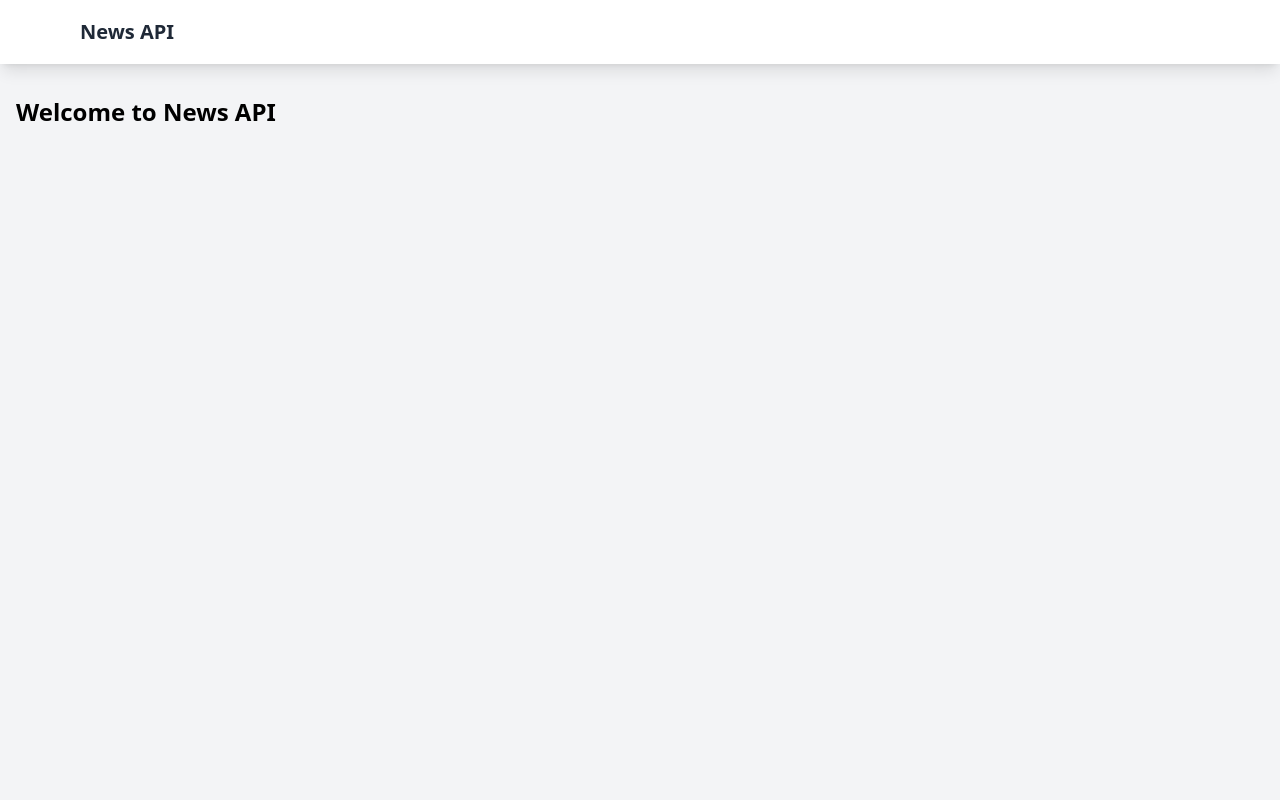
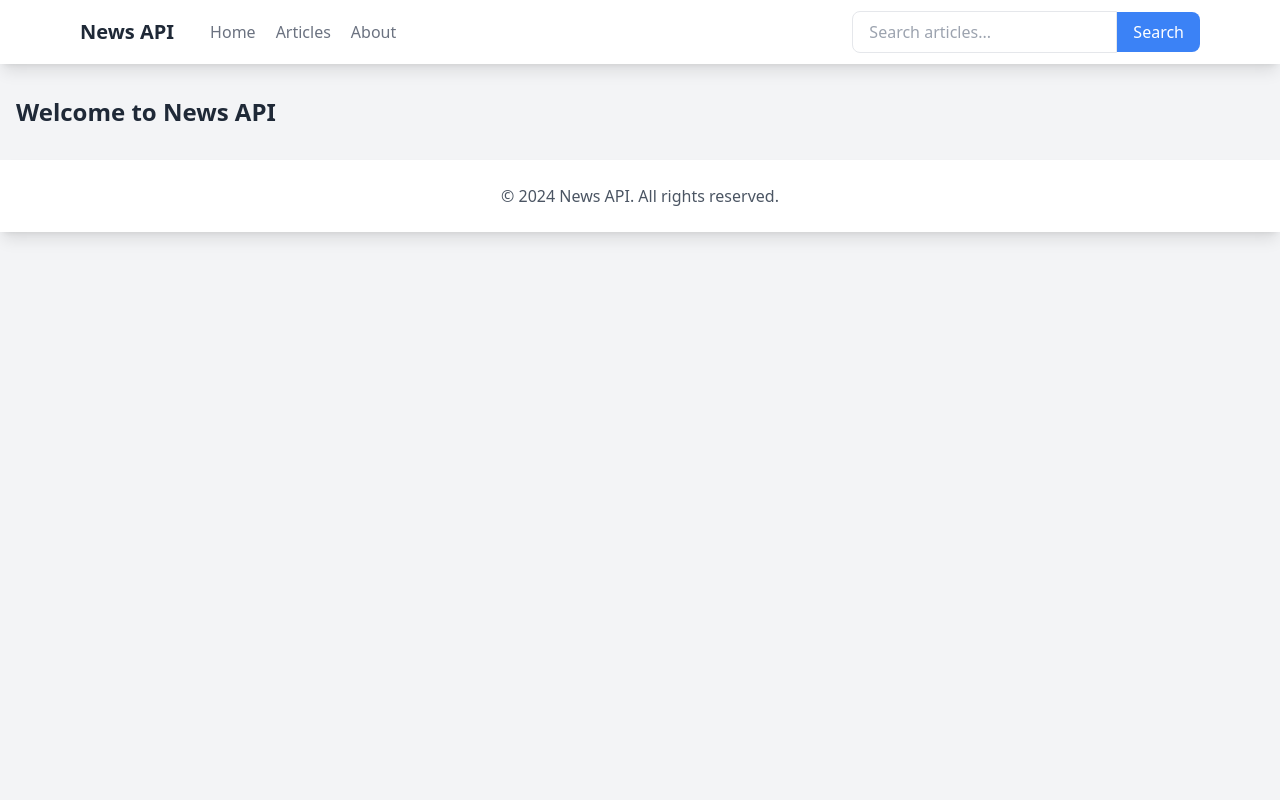
Before and after one commit to todiane/news, a FastAPI app: page / in a window 1280 px wide. Run offline with FastAPI, Linux system fonts and the light colour scheme.

Commit message:
Update main.py with sample data. Add articles template and update base, nav and news_card.html plus other templates

```diff
--- a/main.py
+++ b/main.py
@@ -2,6 +2,7 @@ from fastapi import FastAPI, Request
 from fastapi.staticfiles import StaticFiles
 from fastapi.templating import Jinja2Templates
 from fastapi.middleware.cors import CORSMiddleware
+from datetime import datetime
 
 app = FastAPI(
     title="Development News API",
@@ -15,20 +16,46 @@ app.mount("/static", StaticFiles(directory="static"), name="static")
 # Set up templates
 templates = Jinja2Templates(directory="templates")
 
-# Configure CORS
-app.add_middleware(
-    CORSMiddleware,
-    allow_origins=["*"],  # For development
-    allow_credentials=True,
-    allow_methods=["*"],
-    allow_headers=["*"],
-)
+# Sample data (will be replaced with database data later)
+sample_articles = [
+    {
+        "title": "Python 4.0 Release Date Announced",
+        "content": "The Python Steering Council has announced the official release timeline for Python 4.0. This major update brings significant improvements to the language...",
+        "url": "#",
+        "source": "Python News",
+        "published_date": datetime.now()
+    },
+    {
+        "title": "New Features in FastAPI 1.0",
+        "content": "FastAPI 1.0 has been released with groundbreaking new features including improved WebSocket support, enhanced dependency injection...",
+        "url": "#",
+        "source": "FastAPI Blog",
+        "published_date": datetime.now()
+    },
+    {
+        "title": "The Future of Web Development",
+        "content": "As we look ahead to 2025, several emerging technologies are set to reshape how we build web applications...",
+        "url": "#",
+        "source": "Tech Insights",
+        "published_date": datetime.now()
+    }
+]
 
 @app.get("/")
 async def home(request: Request):
     return templates.TemplateResponse(
         "base.html",
         {"request": request}
+    )
+
+@app.get("/articles")
+async def articles(request: Request):
+    return templates.TemplateResponse(
+        "articles.html",
+        {
+            "request": request,
+            "articles": sample_articles
+        }
     )
 
 @app.get("/health")
--- a/static/css/main.css
+++ b/static/css/main.css
@@ -597,20 +597,60 @@ video {
   margin-right: auto;
 }
 
+.mb-2 {
+  margin-bottom: 0.5rem;
+}
+
 .mb-4 {
   margin-bottom: 1rem;
+}
+
+.mt-auto {
+  margin-top: auto;
+}
+
+.mb-8 {
+  margin-bottom: 2rem;
+}
+
+.mt-2 {
+  margin-top: 0.5rem;
+}
+
+.block {
+  display: block;
 }
 
 .flex {
   display: flex;
 }
 
+.grid {
+  display: grid;
+}
+
+.hidden {
+  display: none;
+}
+
 .h-16 {
   height: 4rem;
 }
 
+.min-h-screen {
+  min-height: 100vh;
+}
+
 .max-w-6xl {
   max-width: 72rem;
+}
+
+.grid-cols-1 {
+  grid-template-columns: repeat(1, minmax(0, 1fr));
+}
+
+.items-start {
+  align-items: flex-start;
 }
 
 .items-center {
@@ -619,6 +659,49 @@ video {
 
 .justify-between {
   justify-content: space-between;
+}
+
+.gap-6 {
+  gap: 1.5rem;
+}
+
+.space-x-1 > :not([hidden]) ~ :not([hidden]) {
+  --tw-space-x-reverse: 0;
+  margin-right: calc(0.25rem * var(--tw-space-x-reverse));
+  margin-left: calc(0.25rem * calc(1 - var(--tw-space-x-reverse)));
+}
+
+.space-x-7 > :not([hidden]) ~ :not([hidden]) {
+  --tw-space-x-reverse: 0;
+  margin-right: calc(1.75rem * var(--tw-space-x-reverse));
+  margin-left: calc(1.75rem * calc(1 - var(--tw-space-x-reverse)));
+}
+
+.overflow-hidden {
+  overflow: hidden;
+}
+
+.rounded-lg {
+  border-radius: 0.5rem;
+}
+
+.rounded-l-lg {
+  border-top-left-radius: 0.5rem;
+  border-bottom-left-radius: 0.5rem;
+}
+
+.rounded-r-lg {
+  border-top-right-radius: 0.5rem;
+  border-bottom-right-radius: 0.5rem;
+}
+
+.border {
+  border-width: 1px;
+}
+
+.bg-blue-500 {
+  --tw-bg-opacity: 1;
+  background-color: rgb(59 130 246 / var(--tw-bg-opacity, 1));
 }
 
 .bg-gray-100 {
@@ -631,9 +714,33 @@ video {
   background-color: rgb(255 255 255 / var(--tw-bg-opacity, 1));
 }
 
+.p-6 {
+  padding: 1.5rem;
+}
+
+.px-2 {
+  padding-left: 0.5rem;
+  padding-right: 0.5rem;
+}
+
 .px-4 {
   padding-left: 1rem;
   padding-right: 1rem;
+}
+
+.py-2 {
+  padding-top: 0.5rem;
+  padding-bottom: 0.5rem;
+}
+
+.py-4 {
+  padding-top: 1rem;
+  padding-bottom: 1rem;
+}
+
+.py-6 {
+  padding-top: 1.5rem;
+  padding-bottom: 1.5rem;
 }
 
 .py-8 {
@@ -641,9 +748,23 @@ video {
   padding-bottom: 2rem;
 }
 
+.py-12 {
+  padding-top: 3rem;
+  padding-bottom: 3rem;
+}
+
+.text-center {
+  text-align: center;
+}
+
 .text-2xl {
   font-size: 1.5rem;
   line-height: 2rem;
+}
+
+.text-sm {
+  font-size: 0.875rem;
+  line-height: 1.25rem;
 }
 
 .text-xl {
@@ -651,8 +772,36 @@ video {
   line-height: 1.75rem;
 }
 
+.text-3xl {
+  font-size: 1.875rem;
+  line-height: 2.25rem;
+}
+
 .font-bold {
   font-weight: 700;
+}
+
+.font-medium {
+  font-weight: 500;
+}
+
+.font-semibold {
+  font-weight: 600;
+}
+
+.text-blue-500 {
+  --tw-text-opacity: 1;
+  color: rgb(59 130 246 / var(--tw-text-opacity, 1));
+}
+
+.text-gray-500 {
+  --tw-text-opacity: 1;
+  color: rgb(107 114 128 / var(--tw-text-opacity, 1));
+}
+
+.text-gray-600 {
+  --tw-text-opacity: 1;
+  color: rgb(75 85 99 / var(--tw-text-opacity, 1));
 }
 
 .text-gray-800 {
@@ -660,8 +809,87 @@ video {
   color: rgb(31 41 55 / var(--tw-text-opacity, 1));
 }
 
+.text-gray-900 {
+  --tw-text-opacity: 1;
+  color: rgb(17 24 39 / var(--tw-text-opacity, 1));
+}
+
+.text-white {
+  --tw-text-opacity: 1;
+  color: rgb(255 255 255 / var(--tw-text-opacity, 1));
+}
+
 .shadow-lg {
   --tw-shadow: 0 10px 15px -3px rgb(0 0 0 / 0.1), 0 4px 6px -4px rgb(0 0 0 / 0.1);
   --tw-shadow-colored: 0 10px 15px -3px var(--tw-shadow-color), 0 4px 6px -4px var(--tw-shadow-color);
   box-shadow: var(--tw-ring-offset-shadow, 0 0 #0000), var(--tw-ring-shadow, 0 0 #0000), var(--tw-shadow);
 }
+
+.shadow-md {
+  --tw-shadow: 0 4px 6px -1px rgb(0 0 0 / 0.1), 0 2px 4px -2px rgb(0 0 0 / 0.1);
+  --tw-shadow-colored: 0 4px 6px -1px var(--tw-shadow-color), 0 2px 4px -2px var(--tw-shadow-color);
+  box-shadow: var(--tw-ring-offset-shadow, 0 0 #0000), var(--tw-ring-shadow, 0 0 #0000), var(--tw-shadow);
+}
+
+.transition-shadow {
+  transition-property: box-shadow;
+  transition-timing-function: cubic-bezier(0.4, 0, 0.2, 1);
+  transition-duration: 150ms;
+}
+
+.duration-300 {
+  transition-duration: 300ms;
+}
+
+.hover\:bg-blue-600:hover {
+  --tw-bg-opacity: 1;
+  background-color: rgb(37 99 235 / var(--tw-bg-opacity, 1));
+}
+
+.hover\:text-blue-700:hover {
+  --tw-text-opacity: 1;
+  color: rgb(29 78 216 / var(--tw-text-opacity, 1));
+}
+
+.hover\:text-gray-900:hover {
+  --tw-text-opacity: 1;
+  color: rgb(17 24 39 / var(--tw-text-opacity, 1));
+}
+
+.hover\:shadow-lg:hover {
+  --tw-shadow: 0 10px 15px -3px rgb(0 0 0 / 0.1), 0 4px 6px -4px rgb(0 0 0 / 0.1);
+  --tw-shadow-colored: 0 10px 15px -3px var(--tw-shadow-color), 0 4px 6px -4px var(--tw-shadow-color);
+  box-shadow: var(--tw-ring-offset-shadow, 0 0 #0000), var(--tw-ring-shadow, 0 0 #0000), var(--tw-shadow);
+}
+
+.focus\:outline-none:focus {
+  outline: 2px solid transparent;
+  outline-offset: 2px;
+}
+
+.focus\:ring-2:focus {
+  --tw-ring-offset-shadow: var(--tw-ring-inset) 0 0 0 var(--tw-ring-offset-width) var(--tw-ring-offset-color);
+  --tw-ring-shadow: var(--tw-ring-inset) 0 0 0 calc(2px + var(--tw-ring-offset-width)) var(--tw-ring-color);
+  box-shadow: var(--tw-ring-offset-shadow), var(--tw-ring-shadow), var(--tw-shadow, 0 0 #0000);
+}
+
+.focus\:ring-blue-500:focus {
+  --tw-ring-opacity: 1;
+  --tw-ring-color: rgb(59 130 246 / var(--tw-ring-opacity, 1));
+}
+
+@media (min-width: 768px) {
+  .md\:flex {
+    display: flex;
+  }
+
+  .md\:grid-cols-2 {
+    grid-template-columns: repeat(2, minmax(0, 1fr));
+  }
+}
+
+@media (min-width: 1024px) {
+  .lg\:grid-cols-3 {
+    grid-template-columns: repeat(3, minmax(0, 1fr));
+  }
+}
--- a/tailwind.config.js
+++ b/tailwind.config.js
@@ -1,6 +1,9 @@
 /** @type {import('tailwindcss').Config} */
 module.exports = {
-  content: ["./templates/**/*.{html,js}"],
+  content: [
+    "./templates/**/*.html",
+    "./static/**/*.js"
+  ],
   theme: {
     extend: {},
   },
--- a/templates/base.html
+++ b/templates/base.html
@@ -3,21 +3,25 @@
 <head>
     <meta charset="UTF-8">
     <meta name="viewport" content="width=device-width, initial-scale=1.0">
-    <title>News API</title>
+    <title>{% block title %}News API{% endblock %}</title>
     <link href="{{ url_for('static', path='/css/main.css') }}" rel="stylesheet">
 </head>
-<body class="bg-gray-100">
-    <nav class="bg-white shadow-lg">
-        <div class="max-w-6xl mx-auto px-4">
-            <div class="flex justify-between h-16">
-                <div class="flex items-center">
-                    <h1 class="text-xl font-bold text-gray-800">News API</h1>
-                </div>
-            </div>
+<body class="bg-gray-100 min-h-screen">
+    {% include 'components/nav.html' %}
+
+    <main class="container mx-auto px-4 py-8">
+        {% block content %}
+        <div class="grid grid-cols-1 md:grid-cols-2 lg:grid-cols-3 gap-6">
+            <!-- Content will go here -->
+            <h2 class="text-2xl font-bold text-gray-800">Welcome to News API</h2>
         </div>
-    </nav>
-    <main class="container mx-auto px-4 py-8">
-        <h2 class="text-2xl font-bold mb-4">Welcome to News API</h2>
+        {% endblock %}
     </main>
+
+    <footer class="bg-white shadow-lg mt-auto">
+        <div class="container mx-auto px-4 py-6">
+            <p class="text-center text-gray-600">© 2024 News API. All rights reserved.</p>
+        </div>
+    </footer>
 </body>
 </html>
--- a/templates/components/nav.html
+++ b/templates/components/nav.html
@@ -0,0 +1,29 @@
+<!-- templates/components/nav.html -->
+<nav class="bg-white shadow-lg">
+  <div class="max-w-6xl mx-auto px-4">
+      <div class="flex justify-between h-16">
+          <div class="flex space-x-7">
+              <div class="flex items-center">
+                  <a href="/" class="text-xl font-bold text-gray-800">News API</a>
+              </div>
+              <!-- Primary Navigation -->
+              <div class="hidden md:flex items-center space-x-1">
+                  <a href="/" class="py-4 px-2 text-gray-500 hover:text-gray-900">Home</a>
+                  <a href="/articles" class="py-4 px-2 text-gray-500 hover:text-gray-900">Articles</a>
+                  <a href="/about" class="py-4 px-2 text-gray-500 hover:text-gray-900">About</a>
+              </div>
+          </div>
+          <!-- Search Bar -->
+          <div class="flex items-center">
+              <form class="flex items-center">
+                  <input type="text" placeholder="Search articles..."
+                         class="px-4 py-2 border rounded-l-lg focus:outline-none focus:ring-2 focus:ring-blue-500">
+                  <button type="submit"
+                          class="px-4 py-2 bg-blue-500 text-white rounded-r-lg hover:bg-blue-600 focus:outline-none focus:ring-2 focus:ring-blue-500">
+                      Search
+                  </button>
+              </form>
+          </div>
+      </div>
+  </div>
+</nav>
```
Also changed, not shown: templates/articles.html (added, +30 -0 lines), templates/components/news_card.html (+23 -0 lines).
